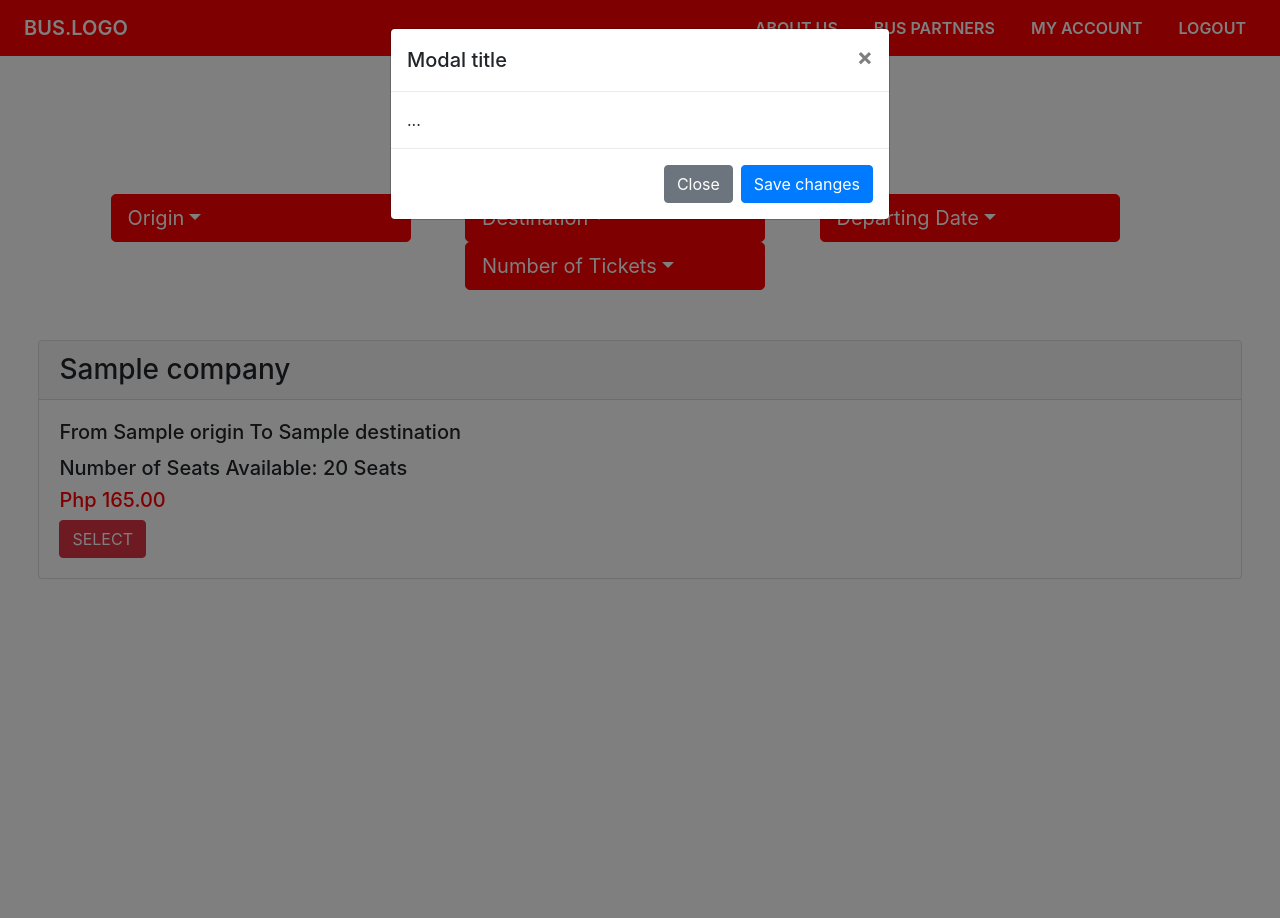
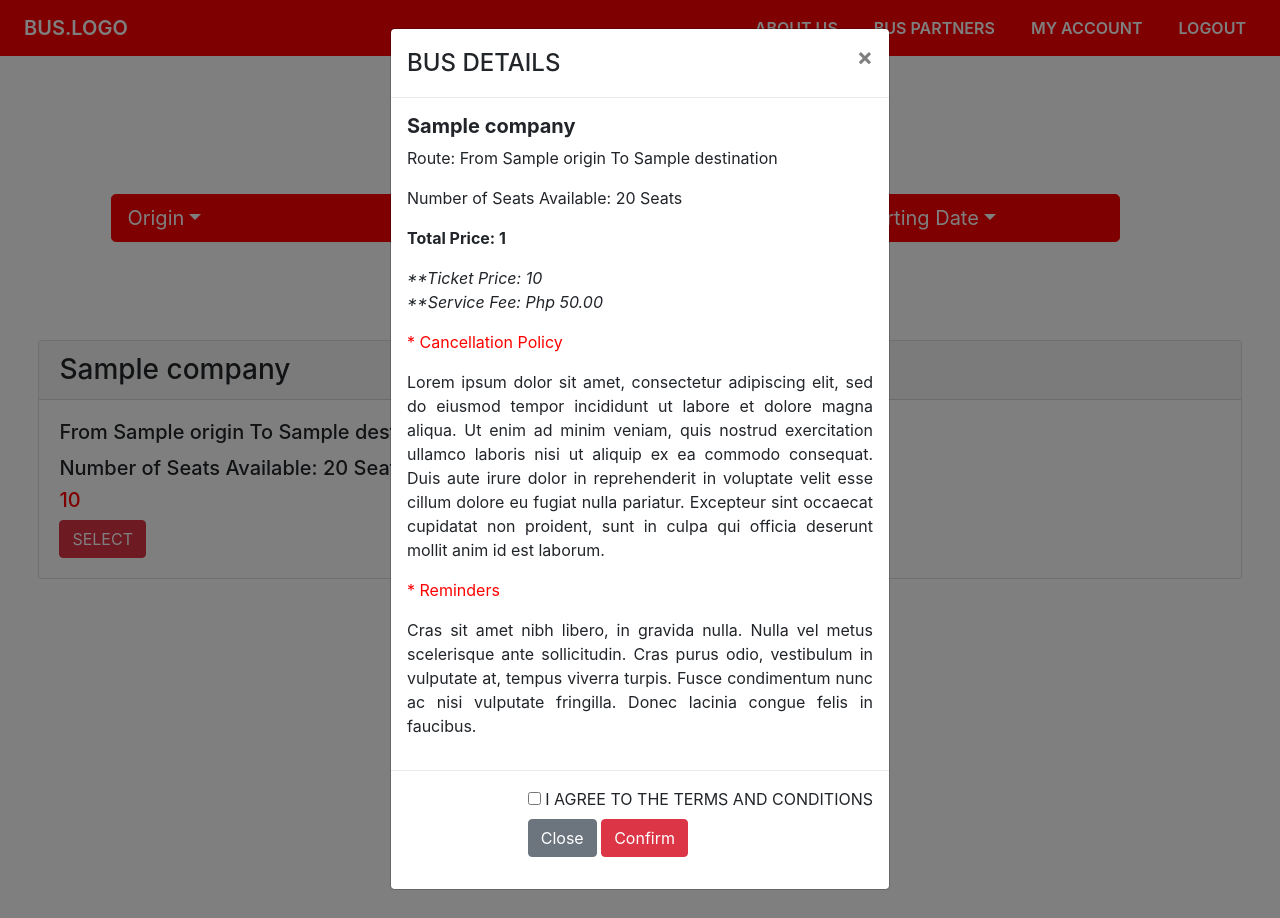
Before and after one commit to mrfancyfrancis/Bus-Ticketing-System, a Flask app: template frontend/templates/book.html in a window 1280 px wide, after a click on "SELECT". Run offline with Flask 2, Linux system fonts and the light colour scheme; the template is opened without the code that fills it: most values are stand-ins (such as "Sample title", 1, 10 or a date in 2020); some libraries are stand-ins or nearby versions.

Commit message:
For Loop Modal Problem

```diff
--- a/frontend/templates/book.html
+++ b/frontend/templates/book.html
@@ -41,24 +41,35 @@
     <!-- Modal -->
     <div class="modal fade" id="exampleModal" tabindex="-1" aria-labelledby="exampleModalLabel" aria-hidden="true">
         <div class="modal-dialog">
-            <div class="modal-content">
+            <div class="modal-content" style="text-align: justify">
                     <div class="modal-header">
-                        <h5 class="modal-title" id="exampleModalLabel">Modal title</h5>
+                        <h4 class="modal-title" id="exampleModalLabel">BUS DETAILS</h4>
                         <button type="button" class="close" data-dismiss="modal" aria-label="Close">
                             <span aria-hidden="true">&times;</span>
                         </button>
                     </div>
                 <div class="modal-body">
-                ...
+                    <h5 style="font-weight: bold;">{{s.company}}</h5>
+                    <p>Route: From {{s.origin}} To {{s.destination}}</p>
+                    <p>Number of Seats Available: 20 Seats</p>
+                    <p style="font-weight: bold;">Total Price: {{s.total_fee}}</p>
+                    <p style="font-style: italic;">**Ticket Price: {{s.ticket_fee}}<br>**Service Fee: Php 50.00</p>
+                    <p style="color:red">* Cancellation Policy</p>
+                    <p>Lorem ipsum dolor sit amet, consectetur adipiscing elit, sed do eiusmod tempor incididunt ut labore et dolore magna aliqua. Ut enim ad minim veniam, quis nostrud exercitation ullamco laboris nisi ut aliquip ex ea commodo consequat. Duis aute irure dolor in reprehenderit in voluptate velit esse cillum dolore eu fugiat nulla pariatur. Excepteur sint occaecat cupidatat non proident, sunt in culpa qui officia deserunt mollit anim id est laborum.</p>
+                    <p style="color:red">* Reminders</p>
+                    <p>Cras sit amet nibh libero, in gravida nulla. Nulla vel metus scelerisque ante sollicitudin. Cras purus odio, vestibulum in vulputate at, tempus viverra turpis. Fusce condimentum nunc ac nisi vulputate fringilla. Donec lacinia congue felis in faucibus.</p>
                 </div>
-                    <div class="modal-footer">
+                <div class="modal-footer">
+                    <form action="{{ url_for('book') }}" method="POST">
+                        <input type="checkbox" id="choice" name="agree" value="yes">
+                        <label for="choice">I AGREE TO THE TERMS AND CONDITIONS</label><br>
                         <button type="button" class="btn btn-secondary" data-dismiss="modal">Close</button>
-                        <button type="button" class="btn btn-primary">Save changes</button>
-                    </div>
+                        <button type="button" class="btn btn-danger">Confirm</button>
+                    </form>
+                </div>
             </div>
         </div>
     </div>
-
     <body>
         <div class="body">
             <div class="profile-card card-attrib">
@@ -86,20 +97,16 @@
                         </div>
                 </div>
             </div>
-
-
-
             {% for s in schedules %}
                 <div class="card" style="margin-bottom: 50px">
                     <h3 class="card-header">{{s.company}}</h3>
                     <div class="card-body">
                         <h5 class="card-title">From {{s.origin}} To {{s.destination}}</h5>
                         <h5 class="card-text">Number of Seats Available: 20 Seats</h5>
-                        <h5 class="card-text price">Php 165.00</h5>
+                        <h5 class="card-text price">{{s.ticket_fee}}</h5>
                         <button id="myBtn" class="btn btn-danger" data-toggle="modal" data-target="#exampleModal">SELECT</button>
                     </div>
                 </div>
-
             {% endfor %}
         </div>
 
```
Also changed, not shown: frontend/static/styles/book.css (line endings or trailing spaces).
